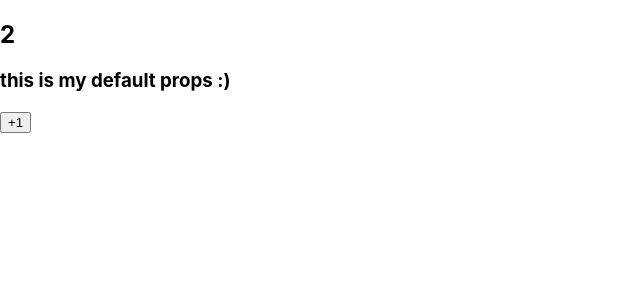
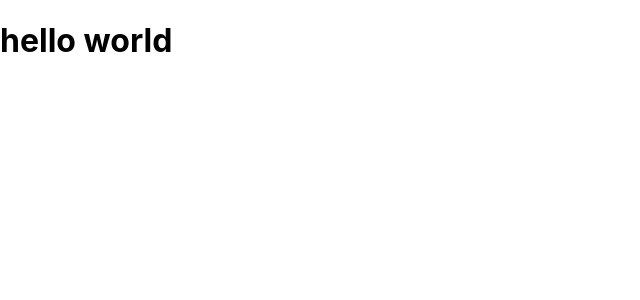
Before and after one commit to albertshkhyan/react-and-typescript-basics-lessons, a React (Create React App) app: page / in a window 1280 px wide. Shown: the top 300 px of the page, without its empty margins (0-640 px from the left). Built offline with nearby package versions, Linux system fonts and the light colour scheme.

Commit message:
functional component typeing

```diff
--- a/src/App.tsx
+++ b/src/App.tsx
@@ -2,197 +2,112 @@ import React from 'react';
 // import logo from './logo.svg';
 import './App.css';
 
-/**-------------------- Simple class --------------------- */
-// class Counter extends React.Component {
-// 	state = {
-// 		count: 0,
-// 	};
-
-// 	handleClick = () => {
-// 		this.setState(({ count }) => ({
-// 			count: ++count,
-// 		}));
-// 	};
-
-// 	render() {
-// 		return (
-// 			<>
-// 				<h2>{this.state.count}</h2>
-// 				<button onClick={this.handleClick}>+1</button>
-// 			</>
-// 		);
-// 	}
+//# Typeing of functional component - define as component
+// const Title =  () => <h1>Hello World</h1>//incorrect
+// const Title: React.FunctionComponent = () => <h1>Hello World</h1>
+//or
+// function Title(): React.FC {//not working why ????
+// 	return <div>hello</div>;
 // }
 
-/**-------------------- with ts class --------------------- */
-//Typeing class component - we again use generic types (<>)
-/**
- * 1 generics is props typeing
- * 2 generics is state typeing
- */
-// class Counter extends React.Component<{},{ count: number }> {
-// 	state = {
-// 		count: 0,
-// 	};
+//#########answer
+//# correct
+// const Title: React.FunctionComponent = () => <h1>Hello World</h1>
 
-// 	handleClick = () => {
-// 		this.setState(({ count }) => ({
-// 			count: ++count,
-// 		}));
-// 	};
-
-// 	render() {
-// 		return (
-// 			<>
-// 				<h2>{this.state.count}</h2>
-// 				<button onClick={this.handleClick}>+1</button>
-// 			</>
-// 		);
-// 	}
+//# Incorrect not valid
+// function Title(): React.FC {
+//   return <h1>Hello, world!</h1>
 // }
 
-/**----------------------------------------- */
+//# correct
+// const Title: React.FC = function () {
+//   return <h1>Hello, world!</h1>
+// }
 
-//# if the number of these values increases, then the best option is to create separate types
+//#correct
+// function Title(): React.ReactNode {
+//   return <h1>Hello, world!</h1>
+// }
 
-//Without type we can use interface, for more opportunities (example interfaces can extend from another interface)
+// console.log(Title)
+//#########
 
-//by default state is read-only but in props we can specify readonly modificator
+//or
+// const Title: React.FC = () => <h1>Hello World</h1>
+//if we will remove return jsx of Title component
+// const Title: React.FC = () => {}//Error - functional component always must return something
 
-/**type keyword - designed to create for aliases type. (we can create our castom type)
-	 * type - It's used for "type aliases".
-		ex:
-			type StringOrNumber = string | number;
+/**------------------------------------------ */
+//Typescript React.FC<Props> - typeing of props
+// const Title: React.FC<{text: string}> = ({text}) => {
+//   return <h1>{text}</h1>
+// }
 
- */
-
-// type CounterState = {
-// 	count: number;
+/**------------------------------------------ */
+//# we can not type the children props, but we can also typeing the children
+// const Title: React.FC<{ text: string }> = ({ text, children }) => {
+// 	return (
+// 		<h1>
+// 			{text}
+// 			{children}
+// 		</h1>
+// 	);
 // };
 
-// type CounterProps = {
-// 	//after  this field will give error, because it we must transfer to our compnent or we can specify it as optional (?)
-// 	title: string;
+/**------------------------------------------ */
+
+/* There are 2 options to describe props
+    1.Using generic types - React.FC<text: string> - if we will have props a lot of. It will not be very beautiful.
+
+    2. More optimal variant use interfaces or types.
+     Interface gives more opportunities
+
+    Generics types have own individual features
+*/
+
+//1. With type keyword do typeing
+//in this case we not specify React.FC<>, it not need when we use type
+
+// type TitleProps = {
+// 	text: string;
+// 	age?: number;
 // };
 
-// class Counter extends React.Component<CounterProps, CounterState> {
-// 	//# 1 v -  when use constructor
-// 	// constructor(props) {//error
-// 	// Here we props are typeing 2 time, in generic type and in constructor.
-// 	constructor(props: CounterProps) {
-// 		super(props);
-// 		this.state = {
-// 			count: 0,
-// 		};
-// 	}
+// //# const Title: React.FC<{ text: string }> = ({ text, children }) => {
+// //# const Title = ({ text, children }: TitleProps) => {
+// //# with children not work -because in TitleProps we not have children key
+// // const Title = ({ text }: TitleProps) => {
+// //# or use like this - more readable - props
+// // const Title = (props: TitleProps) => {
+// //# default value - v1
+// const Title = ({ text, age = 20 }: TitleProps) => {
+// 	return (
+// 		<h1>
+// 			{text}
+// 			{/* {props.text} */}
+// 			{/* {children} */}
+// 		</h1>
+// 	);
+// };
 
-// 	//# 2 v -  when not use constructor
-// 	// state = {
-// 	// 	count: 0,
-// 	// };
-
-// 	//# Default props ts+react
-// 	static defaultProps: CounterProps = {
-// 		//defaultProps not variable, it reserve word
-// 		title: 'this is my default props :)',
-// 	};
-
-// 	handleClick = () => {
-// 		this.setState(({ count }) => ({
-// 			count: ++count,
-// 		}));
-// 		// this.state.count = 1; // Cannot assign to 'count' because it is a read-only property.
-// 	};
-
-// 	render() {
-// 		// this.props.title = 'another text'; // default alredy read-only to like state, not need specify readonly modificator -  give warning becase in above (type CounterProps) we specify props (title field) as readonly
-// 		return (
-// 			<>
-// 				<h2>{this.state.count}</h2>
-// 				<h3>{this.props.title}</h3>
-// 				<button onClick={this.handleClick}>+1</button>
-// 			</>
-// 		);
-// 	}
-// }
-
-/**------------------- Typeing of lifecycle ---------------------- */
-
-type CounterState = {
-	count: number;
+/**------------------------------------------ */
+//# type and children together
+type TitleProps = {
+	text: string;
+	age?: number;
 };
 
-type CounterProps = {
-	title: string;
+const Title: React.FC<TitleProps> = ({ text, children }) => {
+	return (
+		<h1>
+			{text}
+			{children}
+		</h1>
+	);
 };
 
-class Counter extends React.Component<CounterProps, CounterState> {
-	//# when not use constructor
-	state = {
-		count: 0,
-	};
-
-	//# Default props ts+react
-	static defaultProps: CounterProps = {
-		title: 'this is my default props :)',
-	};
-
-	handleClick = () => {
-		this.setState(({ count }) => ({
-			count: ++count,
-		}));
-	};
-
-	/**
-	 * typing these methods (lifecycles) is not difficult because these are ordinary functions and all we need to do is << describe the arguments>> and << the returned result >>
-	 */
-
-	/**
-	 * getDerivedStateFromProps
-      is invoked right before calling the render method
-      It should return an object to update the state, or null to update nothing.
-	 */
-
-	//# << describe the arguments>>
-	// static getDerivedStateFromProps(props: CounterProps, state: CounterState) {}
-
-	// componentDidMount() {}
-
-	// shouldComponentUpdate(nextProps: CounterProps, nextState: CounterState) {
-	// 	return true;
-	// }
-
-	//# << the returned result >>
-	//getDerivedStateFromProps - It should return an object to update the state, or null to update nothing.
-	static getDerivedStateFromProps(props: CounterProps, state: CounterState): CounterState | null {
-		return true ? { count: 2 } : null; //get rid of warning
-	}
-
-	// componentDidMount - returns nothing and accepts nothing but serves for some additional calculations before the final rendering, for this we just use void
-	// componentDidMount() {}
-	componentDidMount(): void {
-		//void - no return data
-	}
-
-	// shouldComponentUpdate - based on internal calculations, determines whether the component should be updated or not. its always return boolean value
-	shouldComponentUpdate(nextProps: CounterProps, nextState: CounterState): boolean {
-		return true;
-	}
-
-	render() {
-		return (
-			<>
-				<h2>{this.state.count}</h2>
-				<h3>{this.props.title}</h3>
-				<button onClick={this.handleClick}>+1</button>
-			</>
-		);
-	}
-}
-
 function App() {
-	// return <Counter title="This is my title with CounterProps" />;
-	return <Counter />; //when we not specify title work our default props whcih we define in Counter component
+	return <Title text="hello world" />;
 }
 
 export default App;
```
